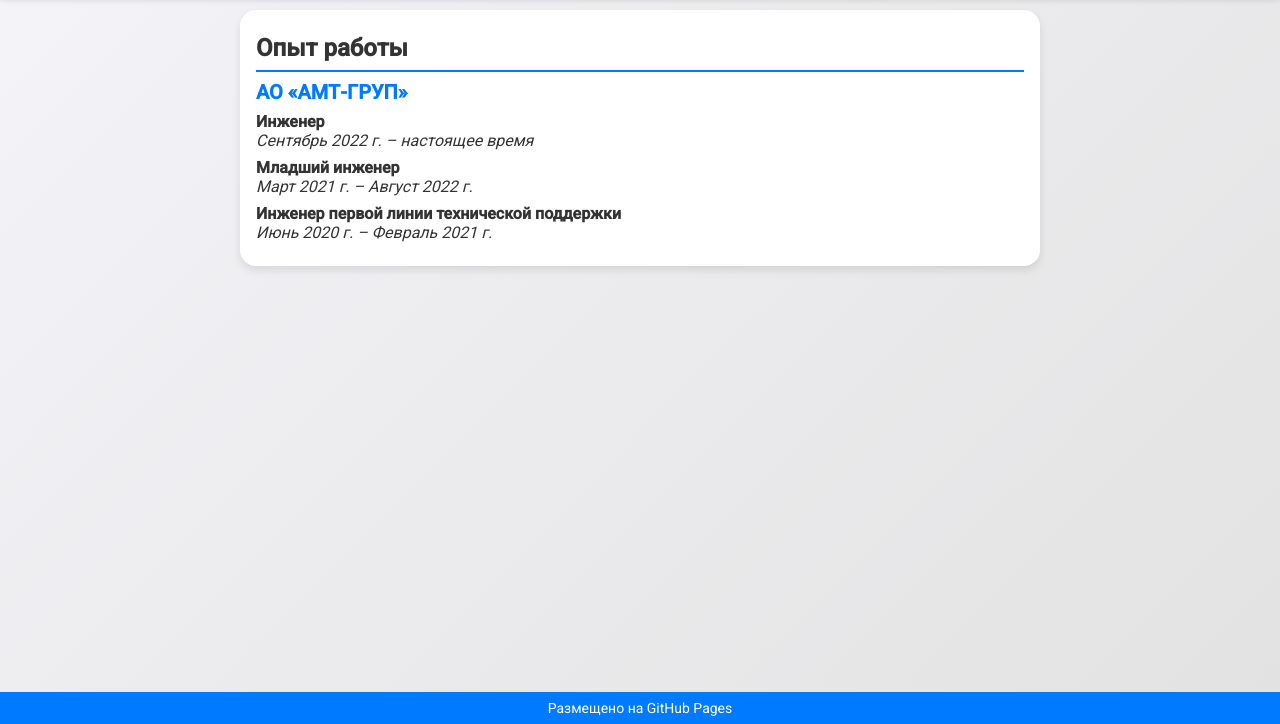
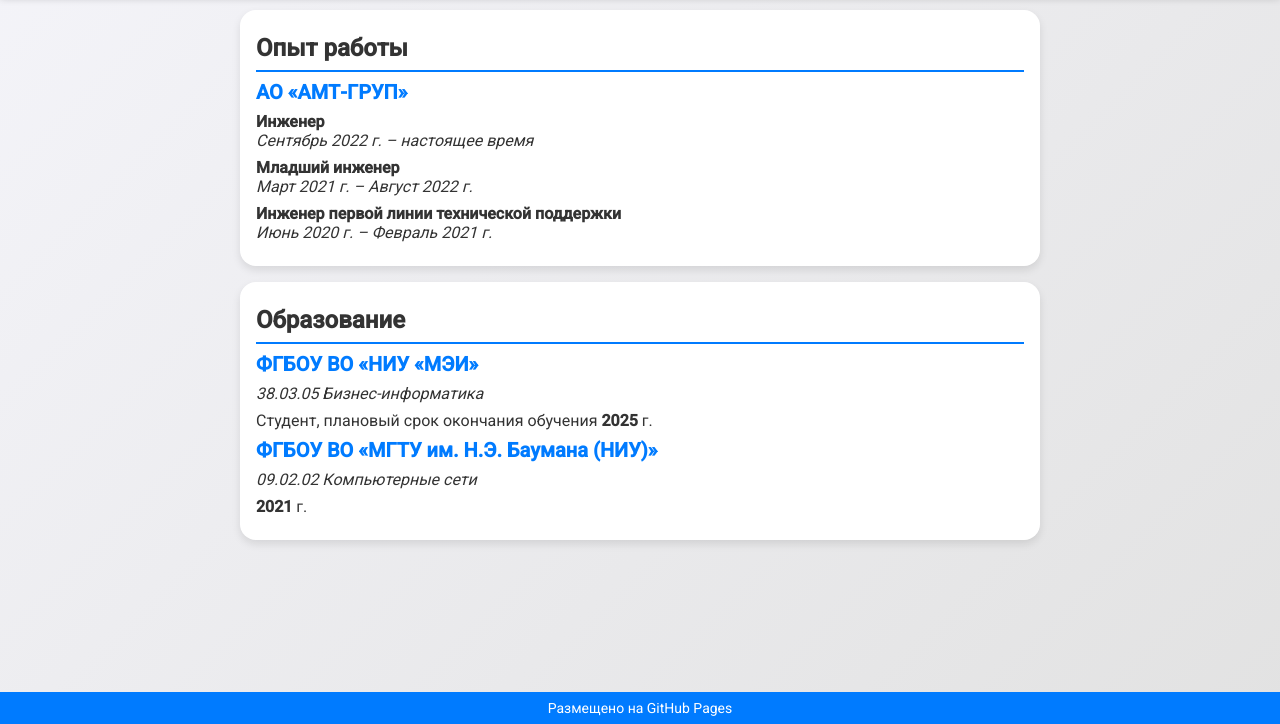
Before and after one commit to egorstepanovcl/egorstepanovcl.github.io, a plain HTML site: page index.html in a window 1280 px wide. Shown: the part 76-800 px from the top of the page. Drawn offline with Linux system fonts and the light colour scheme.

Commit message:
Добавлен раздел Образование

```diff
--- a/index.html
+++ b/index.html
@@ -103,6 +103,15 @@
             <p><strong>Младший инженер</strong><br><span class="italic">Март 2021 г. – Август 2022 г.</span></p>
             <p><strong>Инженер первой линии технической поддержки</strong><br><span class="italic">Июнь 2020 г. – Февраль 2021 г.</span></p>
         </div>
+        <div class="section" id="education">
+            <h2>Образование</h2>
+            <h3><a href="https://mpei.ru/" target="_blank">ФГБОУ ВО «НИУ «МЭИ»</a></h3>
+            <p><span class="italic">38.03.05 Бизнес-информатика</span></p>
+            <p>Студент, плановый срок окончания обучения <strong>2025</strong> г.</p>
+            <h3><a href="https://bmstu.ru/" target="_blank">ФГБОУ ВО «МГТУ им. Н.Э. Баумана (НИУ)»</a></h3>
+            <p><span class="italic">09.02.02 Компьютерные сети</span></p>
+            <p><strong>2021</strong> г.</span></p>
+        </div>
     </div>
     <footer>
         Размещено на <a href="https://pages.github.com/" target="_blank" style="color: #fff;">GitHub Pages</a>
```
